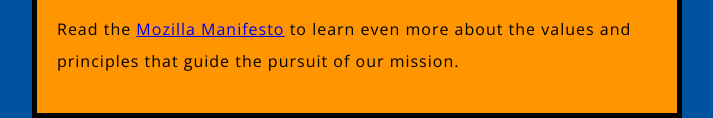
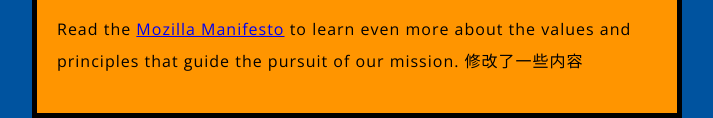
Before and after one commit to yongxianyuan/hello-world, a plain HTML site: page index.html in a window 1280 px wide. Shown: the part 690-808 px from the top of the page, without its empty margins (283-996 px from the left). Drawn offline with nearby package versions, Linux system fonts and the light colour scheme.

Commit message:
local first commit

```diff
--- a/index.html
+++ b/index.html
@@ -20,7 +20,7 @@
 
     <p>working together to keep the Internet alive and accessible, so people worldwide can be informed contributors and creators of the Web. We believe this act of human collaboration across an open platform is essential to individual growth and our collective future.</p>
 
-    <p>Read the <a href="https://www.mozilla.org/en-US/about/manifesto/">Mozilla Manifesto</a> to learn even more about the values and principles that guide the pursuit of our mission.</p>
+    <p>Read the <a href="https://www.mozilla.org/en-US/about/manifesto/">Mozilla Manifesto</a> to learn even more about the values and principles that guide the pursuit of our mission. 修改了一些内容</p>
     <script src="scripts/main.js"></script>
   </body>
   <script src="scripts/main.js"></script>
```
Also changed, not shown: ReM.txt (added), 1 other file.
